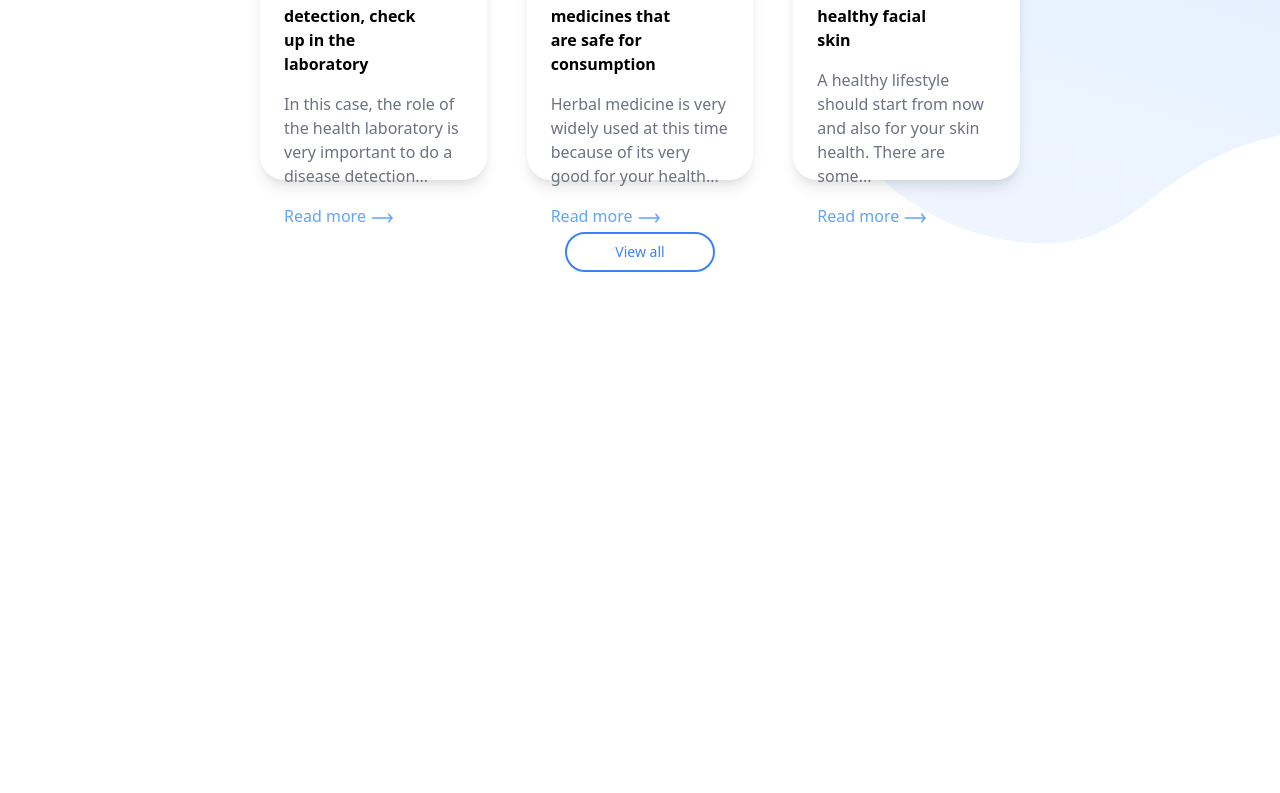
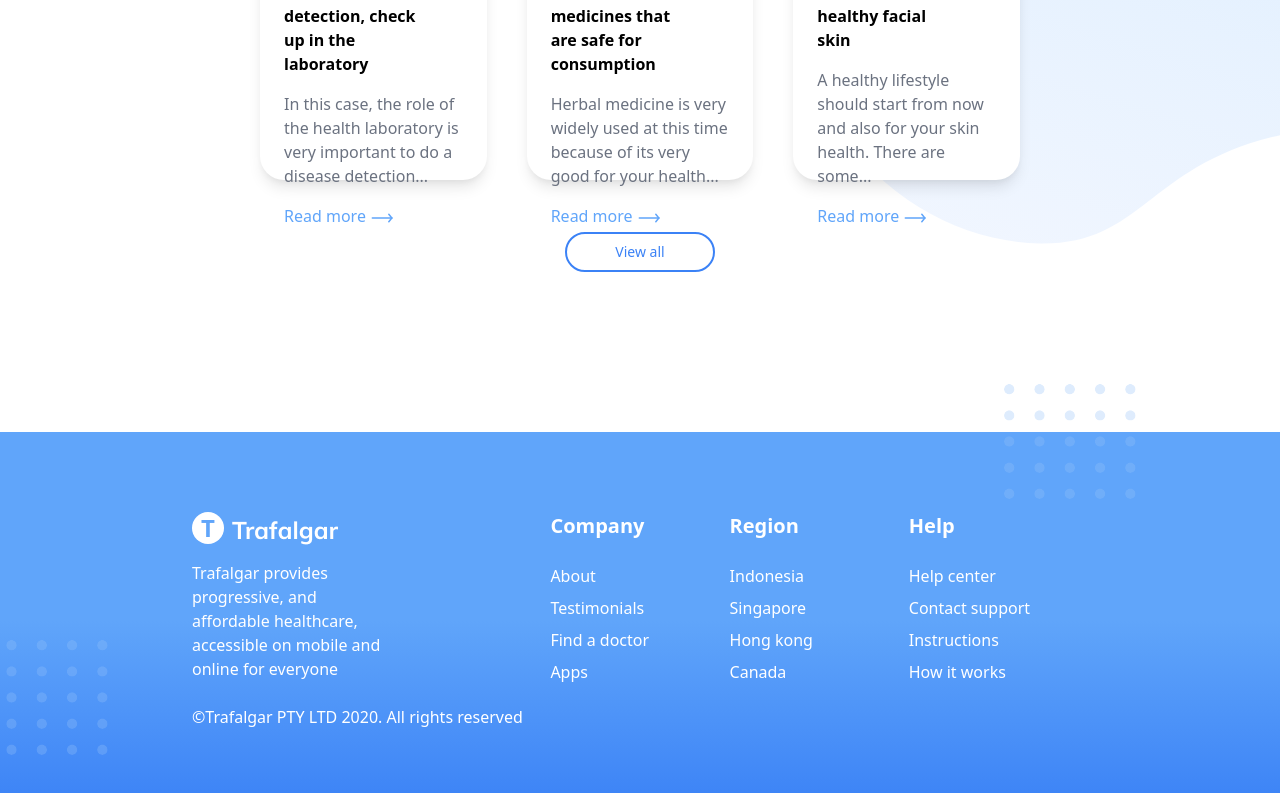
Before and after one commit to avoajaugochukwu/ui-components, a React (Create React App) app: page /Trafalgar in a window 1280 px wide. Shown: the part 3709-4502 px from the top of the page. Before the commit the page ends 4365 px from the top, so only its background shows below. Built offline with nearby package versions, Linux system fonts and the light colour scheme.

Commit message:
Updated Footer

```diff
--- /dev/null
+++ b/src/screens/trafalgar/Footer.js
@@ -0,0 +1,64 @@
+import dot_element from './img/dot_element_2.svg'
+import trafalgar from './img/Trafalgar.png'
+
+
+function Footer() {
+  return (
+    <>
+      <div className="relative">
+        <img src={dot_element} alt="vector" className="absolute -left-6 top-52 z-0" />
+
+        <div className="bg-gradient-to-b from-blue-400 via-blue-400 to-blue-500 rounded-lg relative mt-40 mx-60 text-white px-28">
+          <img src={dot_element} alt="dot_element" className="absolute -right-24 -top-12 z-0" />
+        </div>
+        <div className="bg-gradient-to-b from-blue-400 via-blue-400 to-blue-500 px-48 z-50">
+          <div className="flex py-20">
+            <div className="w-2/5">
+              <div>
+                <p><span className="inline-block text-blue-400 text-center font-semibold text-2xl bg-white rounded-full w-8 h-8 mr-2">T</span>
+                  <img className="inline" src={trafalgar} alt="trafalgar" />
+                </p>
+                <p className="text-white pr-40 pt-4">
+                  Trafalgar provides progressive, and affordable healthcare, accessible on mobile and online for everyone
+                </p>
+                <p className="text-white pt-6">
+                  ©Trafalgar PTY LTD 2020. All rights reserved
+                </p>
+              </div>
+
+            </div>
+            <div className="w-1/5 text-white">
+              <h4 className=" font-semibold text-xl">Company</h4>
+              <div className="pt-4">
+                <p className="pt-2">About</p>
+                <p className="pt-2">Testimonials </p>
+                <p className="pt-2">Find a doctor</p>
+                <p className="pt-2">Apps</p>
+              </div>
+            </div>
+            <div className="w-1/5 text-white">
+              <h4 className=" font-semibold text-xl">Region</h4>
+              <div className="pt-4">
+                <p className="pt-2">Indonesia</p>
+                <p className="pt-2">Singapore </p>
+                <p className="pt-2">Hong kong</p>
+                <p className="pt-2">Canada</p>
+              </div>
+            </div>
+            <div className="w-1/5 text-white">
+              <h4 className=" font-semibold text-xl">Help</h4>
+              <div className="pt-4">
+                <p className="pt-2">Help center</p>
+                <p className="pt-2">Contact support </p>
+                <p className="pt-2">Instructions</p>
+                <p className="pt-2">How it works</p>
+              </div>
+            </div>
+          </div>
+        </div>
+      </div>
+    </>
+  )
+}
+
+export default Footer
--- a/src/screens/trafalgar/TrafalgarScreen.js
+++ b/src/screens/trafalgar/TrafalgarScreen.js
@@ -6,6 +6,7 @@ import Services from './Services'
 import MiddleSections from './MiddleSections'
 import Customers from './Customers'
 import Articles from './Articles'
+import Footer from './Footer'
 
 function TrafalgarScreen () {
   return (
@@ -16,7 +17,7 @@ function TrafalgarScreen () {
       <MiddleSections />
       <Customers />
       <Articles />
-      <br /><br /><br /><br /><br /><br /><br /><br /><br /><br /><br /><br /><br /><br /><br /><br />
+      <Footer />
     </div>
   )
 }
```
Also changed, not shown: src/screens/trafalgar/img/Trafalgar.png (added), src/screens/trafalgar/img/iconfinder_4829870_arrow_back_left_blue.svg (added).
